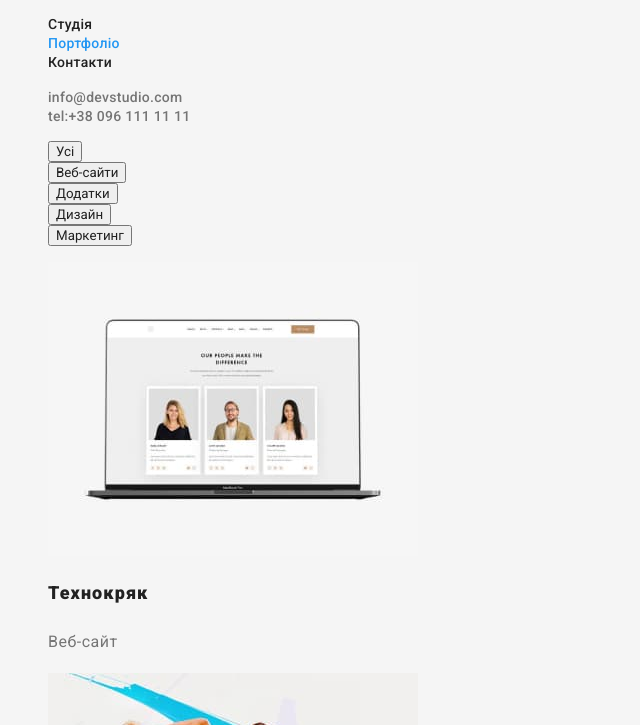
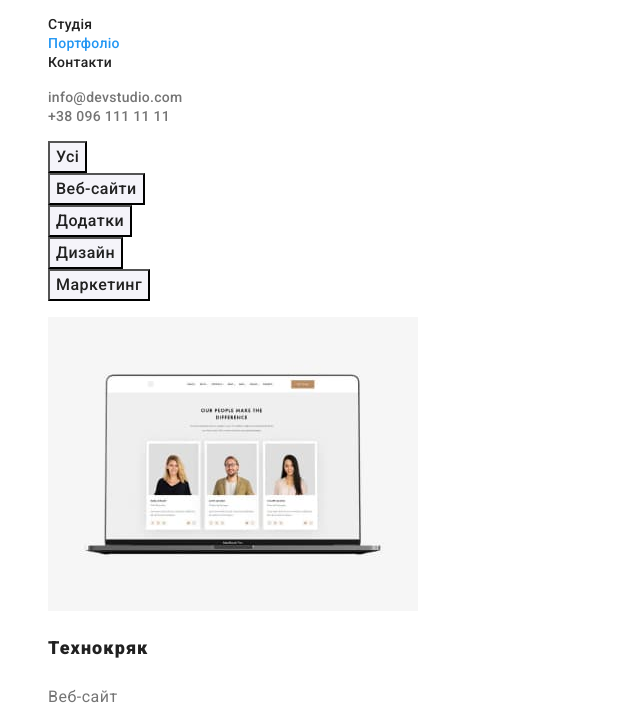
Before and after one commit to MariiaBrijan/goit-markup-hw-02, a plain HTML site: page portfolio.html in a window 1280 px wide. Shown: the part 41-766 px from the top of the page, without its empty margins (0-640 px from the left). Drawn offline with Linux system fonts and the light colour scheme.

Commit message:
change background color add button styles

```diff
--- a/css/styles.css
+++ b/css/styles.css
@@ -4,10 +4,11 @@
     --second-color: #757575;
     --accent-color: #2196F3;
     --extra-white-color: #FFFFFF;
-    --background-color: #F5F5F5;
+    --background-color: #FFFFFF;
     --background-section-color: #2F303A;
     --accent-black-color: #000000;
     --background-second-color: #F5F4FA;
+    --button-second-color: #F5F4FA;
 }
 
 .body {
@@ -87,7 +88,6 @@
     font-weight: 900;
     font-size: 44px;
     line-height: calc(60/44);
-    text-align: center;
     letter-spacing: 0.06em;
     text-transform: uppercase;
     color: var(--extra-white-color);
@@ -96,17 +96,15 @@
 .hero-button {
     background-color: var(--accent-color);
     font-weight: 700;
+    font-size: 16px;
     line-height: calc(30/16);
-    display: flex;
-    align-items: center;
-    text-align: center;
     letter-spacing: 0.06em;
     color: var(--extra-white-color);
     font-family: inherit;
 }
 
 .hero-button:hover, .hero-button:focus {
-    background-color: var(--background-second-color);
+    background-color: var(--button-second-color);
     color: var(--main-color);
 }
 
@@ -191,7 +189,11 @@
 /* portfolio styles */
 
 .projects-button {
-    background-color: var (--background-second-color);
+    font-weight: 500;
+    font-size: 16px;
+    line-height: calc(26/16);
+    letter-spacing: 0.03em;
+    background-color: var(--button-second-color);
     color: var(--main-color);
     font-family: inherit;
 }
--- a/portfolio.html
+++ b/portfolio.html
@@ -22,7 +22,7 @@
       </nav>
       <ul class="header-list list">
         <li class="header-link-item"><a class="header-list-link header-link-mail link" href="mailto:info@devstudio.com">info@devstudio.com</a></li>
-        <li class="header-link-item"><a class="header-list-link header-link-tel link" href="tel:+380961111111">tel:+38 096 111 11 11</a></li>
+        <li class="header-link-item"><a class="header-list-link header-link-tel link" href="tel:+380961111111">+38 096 111 11 11</a></li>
       </ul>
     </header>
     <main>
@@ -97,7 +97,7 @@
             >
           </li>
           <li class="footer-address-item"><a class="link footer-mail footer-link" href="mailto:info@devstudio.com">info@devstudio.com</a></li>
-          <li class="footer-address-item"><a class="link footer-tel footer-link" href="tel:+380961111111">tel:+38 096 111 11 11</a></li>
+          <li class="footer-address-item"><a class="link footer-tel footer-link" href="tel:+380961111111">+38 096 111 11 11</a></li>
         </ul>
       </address>
     </footer>
```
Also changed, not shown: index.html (+3 -3 lines).
